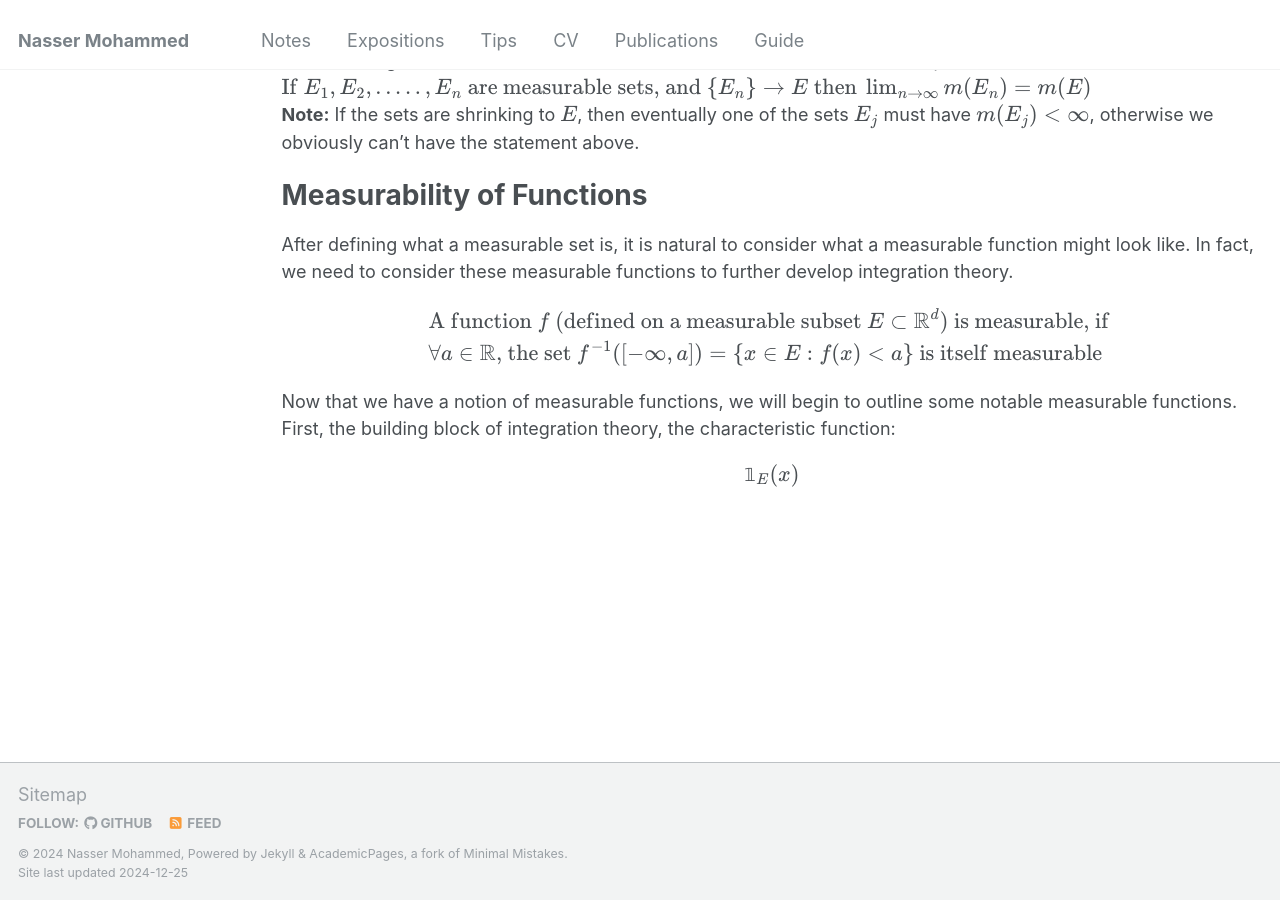
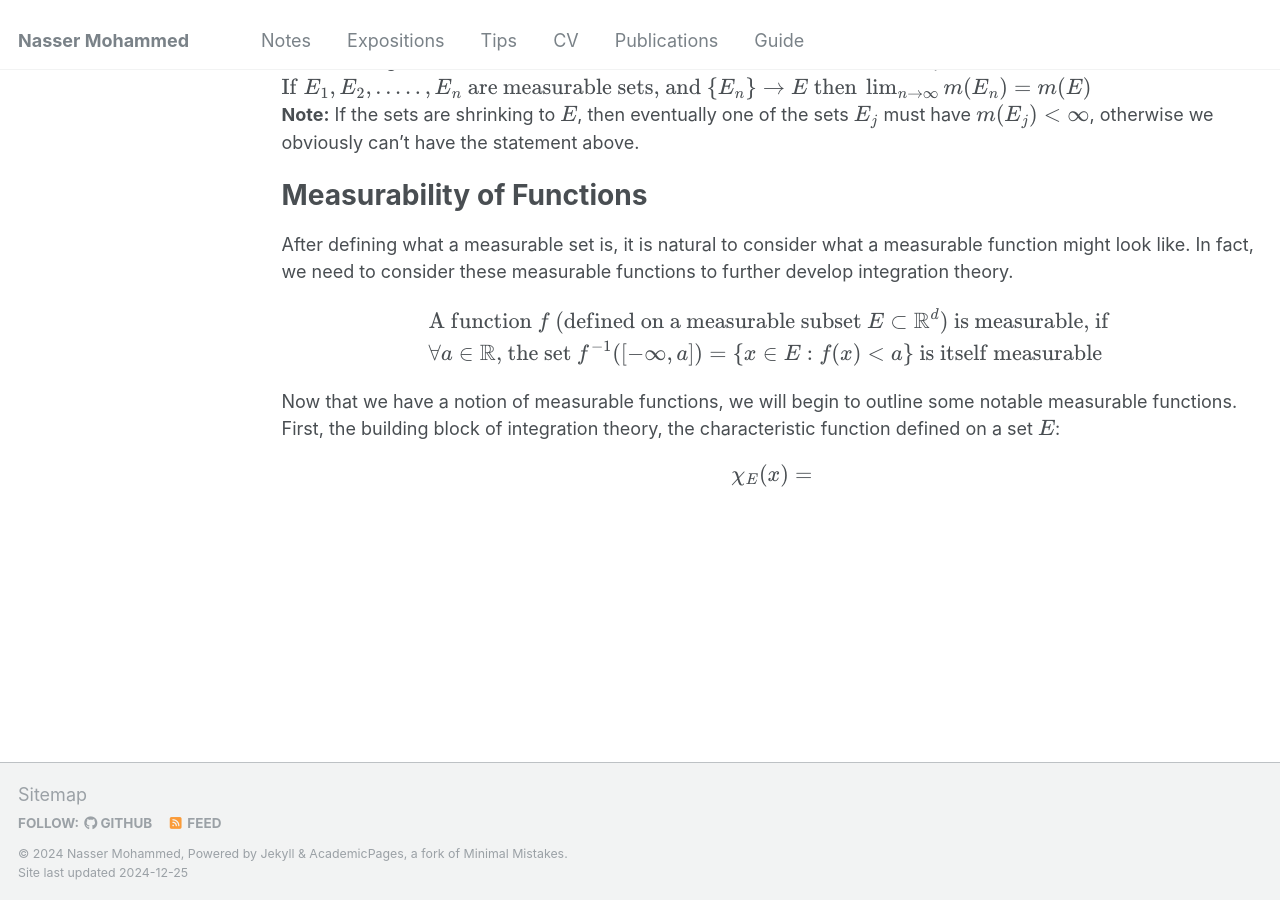
Before and after one commit to Nasser-Mohammed/Nasser-Mohammed.github.io, a Jekyll site: the page built from _pages/notes/analysis/lebesguemeas.md, in a window 1280 px wide and 900 px high, scrolled down 5435 px. Built offline with Jekyll 4.4.1, drawn with Linux system fonts in a browser that asks for light colours.

Commit message:
Update lebesguemeas.md

```diff
--- a/_pages/notes/analysis/lebesguemeas.md
+++ b/_pages/notes/analysis/lebesguemeas.md
@@ -112,5 +112,5 @@
 $$
 </div>
 
-Now that we have a notion of measurable functions, we will begin to outline some notable measurable functions. First, the building block of integration theory, the characteristic function:
-\\[\mathbb{1}_E(x)\\]
+Now that we have a notion of measurable functions, we will begin to outline some notable measurable functions. First, the building block of integration theory, the characteristic function defined on a set \\(E\\):
+\\[\chi_E(x) = \\]
```
